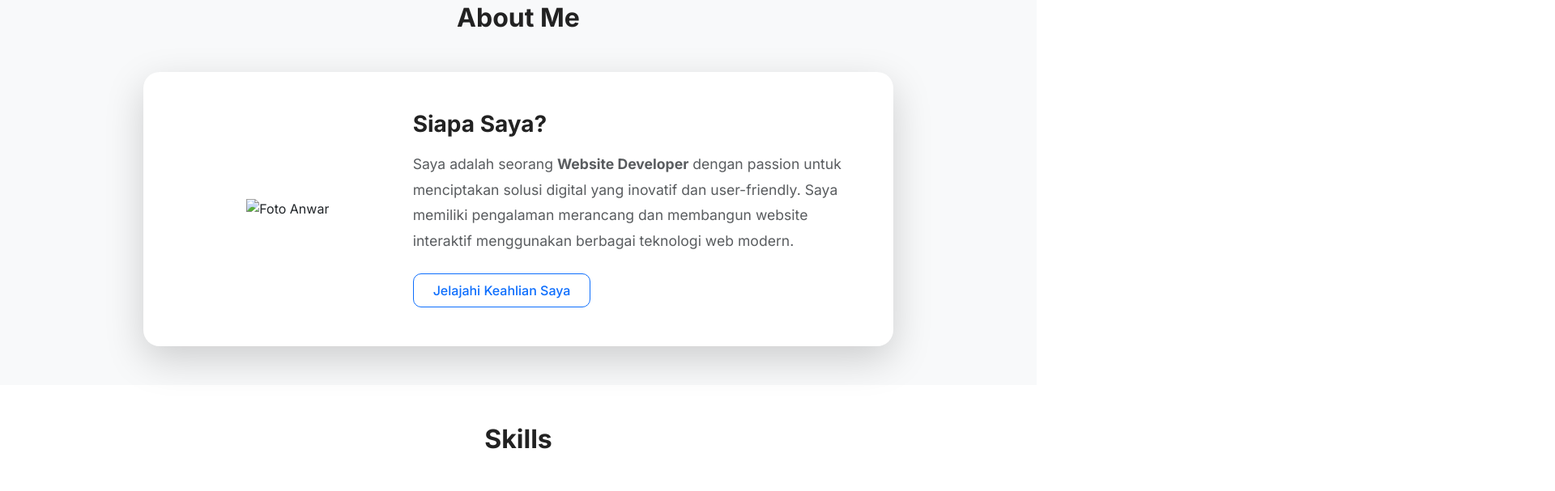
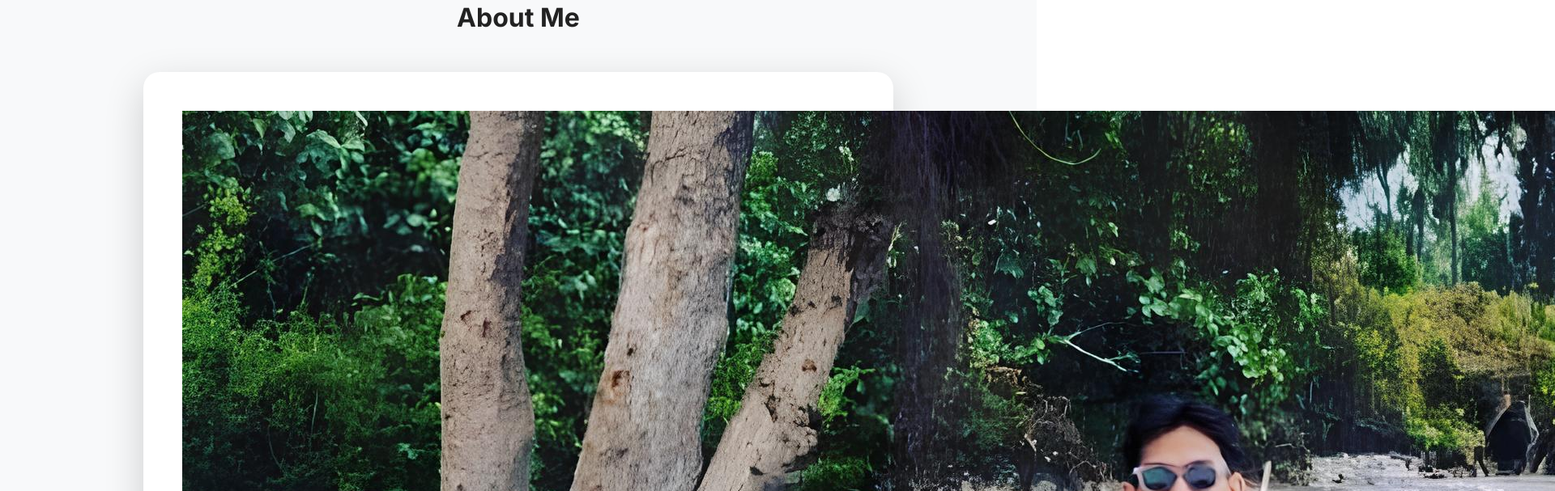
Before and after one commit to nyonggg29/bootstrap, a plain HTML site: page index.html in a window 1280 px wide. Shown: the part 905-1512 px from the top of the page at 81% size, 1920 px wide, since content can reach past the window. Drawn offline with nearby package versions, Linux system fonts and the light colour scheme; files that its build step writes are made by us from their sources; files whose address does not match are found by name.

Commit message:
Fix HTML encoding issues in index.html

```diff
--- a/index.html
+++ b/index.html
@@ -90,7 +90,7 @@
                         <div class="col-md-4 mb-4 mb-md-0 text-center">
                             <!-- Placeholder Foto/Avatar -->
                             <div class="profile-photo">
-    <img src="img/anwar.jpg" alt="Foto Anwar">
+    <img src="walpaper.jpg" alt="Foto Anwar">
 </div>
                         </div>
                         <div class="col-md-8 text-center text-md-start">
```
